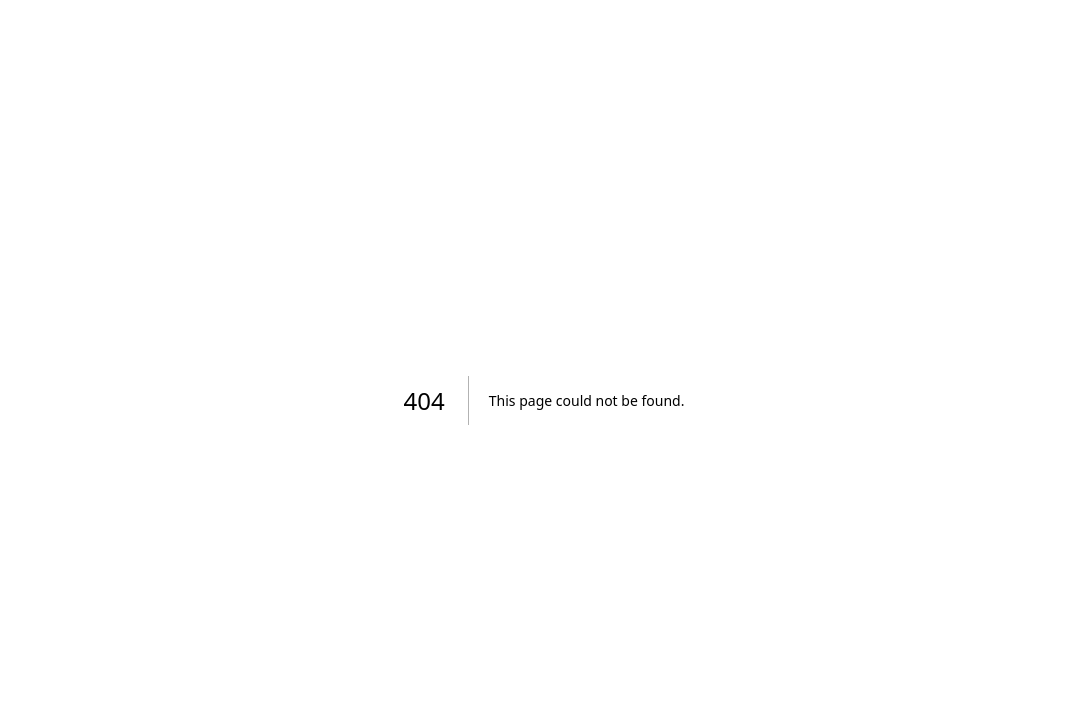
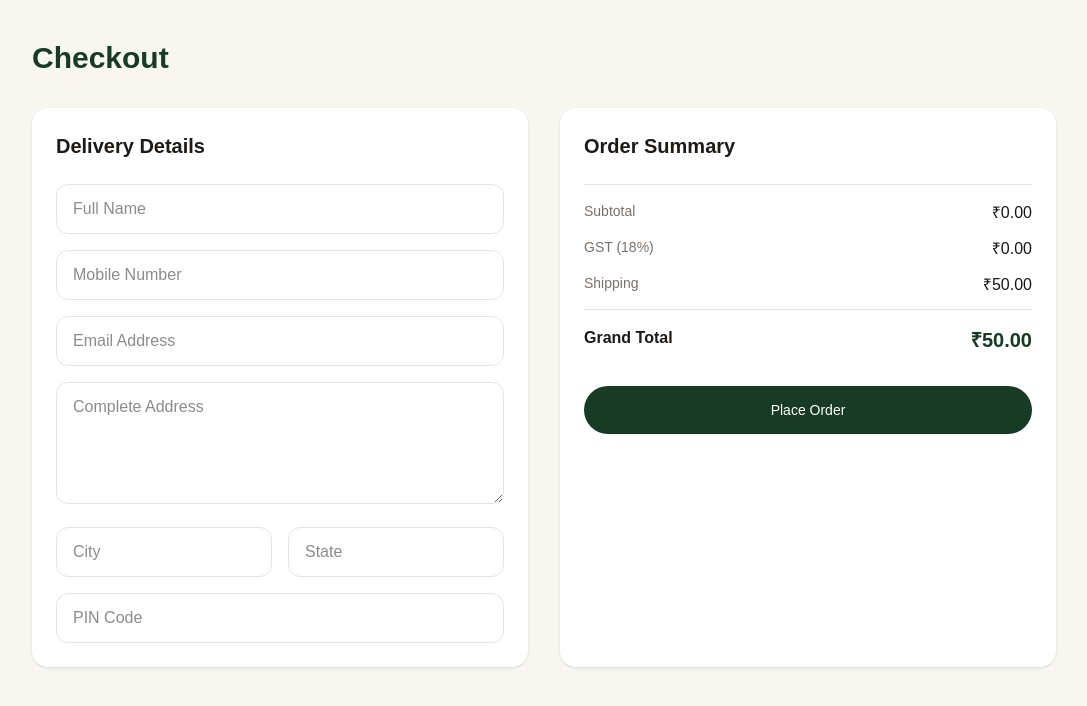
Before and after one commit to seema-pr/Earthymic, a Next.js app: page /checkout in a window 1280 px wide. Before the commit this address had no page. Shown: the top 706 px of the page, without its empty margins (96-1183 px from the left). Built offline with nearby package versions, Linux system fonts and the light colour scheme.

Commit message:
initial checkout added

```diff
--- /dev/null
+++ b/app/checkout/page.tsx
@@ -0,0 +1,165 @@
+'use client'
+
+import { useCart } from '@/components/CartProvider'
+
+export default function CheckoutPage() {
+  const { cartItems, cartTotal } = useCart()
+
+  const gst = cartTotal * 0.18
+  const shipping = cartTotal >= 999 ? 0 : 50
+  const grandTotal = cartTotal + gst + shipping
+
+  return (
+    <main className="min-h-screen bg-[#f8f6f0] px-5 py-10">
+      <div className="mx-auto max-w-5xl">
+
+        <h1 className="text-3xl font-semibold text-[#173b25]">
+          Checkout
+        </h1>
+
+        <div className="mt-8 grid gap-8 md:grid-cols-2">
+
+          {/* Customer Details */}
+          <section className="rounded-2xl bg-white p-6 shadow-sm">
+            <h2 className="text-xl font-semibold text-stone-900">
+              Delivery Details
+            </h2>
+
+            <div className="mt-6 space-y-4">
+
+              <input
+                type="text"
+                placeholder="Full Name"
+                className="w-full rounded-xl border border-stone-200 px-4 py-3 outline-none focus:border-[#173b25]"
+              />
+
+              <input
+                type="tel"
+                placeholder="Mobile Number"
+                className="w-full rounded-xl border border-stone-200 px-4 py-3 outline-none focus:border-[#173b25]"
+              />
+
+              <input
+                type="email"
+                placeholder="Email Address"
+                className="w-full rounded-xl border border-stone-200 px-4 py-3 outline-none focus:border-[#173b25]"
+              />
+
+              <textarea
+                placeholder="Complete Address"
+                rows={4}
+                className="w-full rounded-xl border border-stone-200 px-4 py-3 outline-none focus:border-[#173b25]"
+              />
+
+              <div className="grid grid-cols-2 gap-4">
+                <input
+                  type="text"
+                  placeholder="City"
+                  className="w-full rounded-xl border border-stone-200 px-4 py-3 outline-none focus:border-[#173b25]"
+                />
+
+                <input
+                  type="text"
+                  placeholder="State"
+                  className="w-full rounded-xl border border-stone-200 px-4 py-3 outline-none focus:border-[#173b25]"
+                />
+              </div>
+
+              <input
+                type="text"
+                placeholder="PIN Code"
+                maxLength={6}
+                className="w-full rounded-xl border border-stone-200 px-4 py-3 outline-none focus:border-[#173b25]"
+              />
+
+            </div>
+          </section>
+
+          {/* Order Summary */}
+          <section className="rounded-2xl bg-white p-6 shadow-sm">
+
+            <h2 className="text-xl font-semibold text-stone-900">
+              Order Summary
+            </h2>
+
+            <div className="mt-6 space-y-4">
+
+              {cartItems.map((item) => (
+                <div
+                  key={item.id}
+                  className="flex items-center justify-between gap-4"
+                >
+                  <div>
+                    <p className="font-medium text-stone-900">
+                      {item.name}
+                    </p>
+
+                    <p className="text-sm text-stone-500">
+                      Qty: {item.quantity}
+                    </p>
+                  </div>
+
+                  <span className="font-medium text-stone-900">
+                    ₹{(item.price * item.quantity).toFixed(2)}
+                  </span>
+                </div>
+              ))}
+
+              <div className="border-t border-stone-200 pt-4 space-y-3">
+
+                <div className="flex justify-between">
+                  <span className="text-sm text-stone-500">
+                    Subtotal
+                  </span>
+                  <span>
+                    ₹{cartTotal.toFixed(2)}
+                  </span>
+                </div>
+
+                <div className="flex justify-between">
+                  <span className="text-sm text-stone-500">
+                    GST (18%)
+                  </span>
+                  <span>
+                    ₹{gst.toFixed(2)}
+                  </span>
+                </div>
+
+                <div className="flex justify-between">
+                  <span className="text-sm text-stone-500">
+                    Shipping
+                  </span>
+                  <span>
+                    {shipping === 0
+                      ? 'FREE'
+                      : `₹${shipping.toFixed(2)}`}
+                  </span>
+                </div>
+
+                <div className="border-t border-stone-200 pt-4 flex justify-between">
+                  <span className="font-semibold text-stone-900">
+                    Grand Total
+                  </span>
+
+                  <span className="text-xl font-semibold text-[#173b25]">
+                    ₹{grandTotal.toFixed(2)}
+                  </span>
+                </div>
+
+              </div>
+
+              <button
+                type="button"
+                className="mt-4 w-full rounded-full bg-[#173b25] py-3.5 text-sm font-medium text-white transition hover:bg-[#245534]"
+              >
+                Place Order
+              </button>
+
+            </div>
+          </section>
+
+        </div>
+      </div>
+    </main>
+  )
+}
--- a/components/CartDrawer.tsx
+++ b/components/CartDrawer.tsx
@@ -23,6 +23,9 @@ export default function CartDrawer({
     clearCart,
   } = useCart()
 
+  const gst = cartTotal * 0.18
+  const shipping = cartTotal >= 999 ? 0 : 50
+  const grandTotal = cartTotal + gst + shipping
   const [mounted, setMounted] = useState(false)
 
   useEffect(() => {
@@ -44,21 +47,7 @@ export default function CartDrawer({
       />
 
       {/* Cart panel */}
-      <aside
-        className="
-          absolute
-          right-0
-          top-0
-          flex
-          h-full
-          w-full
-          max-w-[430px]
-          flex-col
-          bg-[#faf9f4]
-          shadow-2xl
-        "
-        aria-label="Shopping cart"
-      >
+      <aside className="absolute right-0 top-0 flex h-full w-full max-w-md flex-col bg-[#f8f6f0] shadow-2xl">
 
         {/* Header */}
         <div className="
@@ -428,33 +417,47 @@ export default function CartDrawer({
             py-5
           ">
 
-            <div className="
-              flex
-              items-center
-              justify-between
-            ">
-              <span className="text-sm text-stone-500">
-                Subtotal
-              </span>
+            <div className="space-y-3">
 
-              <span className="
-                text-xl
-                font-medium
-                text-stone-900
-              ">
-                ₹{cartTotal}
-              </span>
+              <div className="flex items-center justify-between">
+                <span className="text-sm text-stone-500">
+                  Subtotal
+                </span>
+                <span className="text-sm font-medium text-stone-900">
+                  ₹{cartTotal.toFixed(2)}
+                </span>
+              </div>
+
+              <div className="flex items-center justify-between">
+                <span className="text-sm text-stone-500">
+                  GST (18%)
+                </span>
+                <span className="text-sm font-medium text-stone-900">
+                  ₹{gst.toFixed(2)}
+                </span>
+              </div>
+
+              <div className="flex items-center justify-between">
+                <span className="text-sm text-stone-500">
+                  Shipping
+                </span>
+                <span className="text-sm font-medium text-stone-900">
+                  {shipping === 0 ? 'FREE' : `₹${shipping.toFixed(2)}`}
+                </span>
+              </div>
+
+              <div className="border-t border-stone-200 pt-3">
+                <div className="flex items-center justify-between">
+                  <span className="text-base font-medium text-stone-900">
+                    Grand Total
+                  </span>
+                  <span className="text-xl font-semibold text-[#173b25]">
+                    ₹{grandTotal.toFixed(2)}
+                  </span>
+                </div>
+              </div>
+
             </div>
-
-            <p className="
-              mt-2
-              text-xs
-              leading-5
-              text-stone-500
-            ">
-              Shipping and taxes will be calculated
-              at checkout.
-            </p>
 
             <button
               type="button"
@@ -470,6 +473,9 @@ export default function CartDrawer({
                 transition
                 hover:bg-[#245534]
               "
+              onClick={() => {
+                window.location.href = '/checkout'
+              }}
             >
               Proceed to Checkout
             </button>
```
